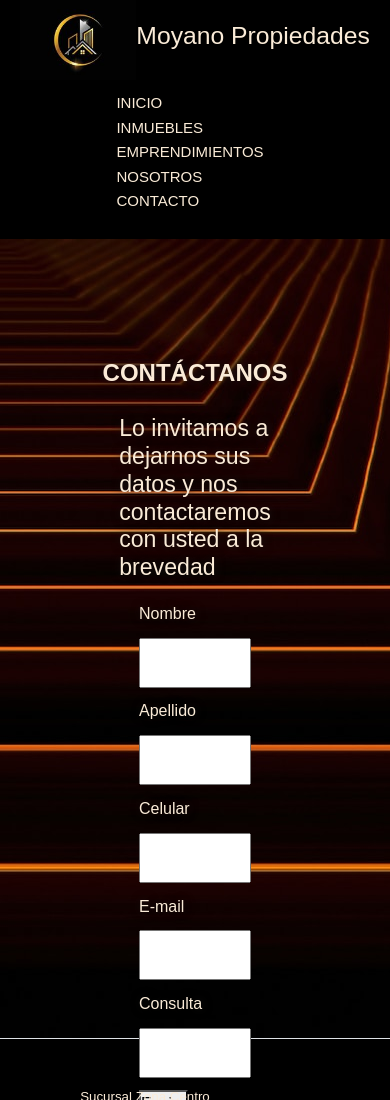
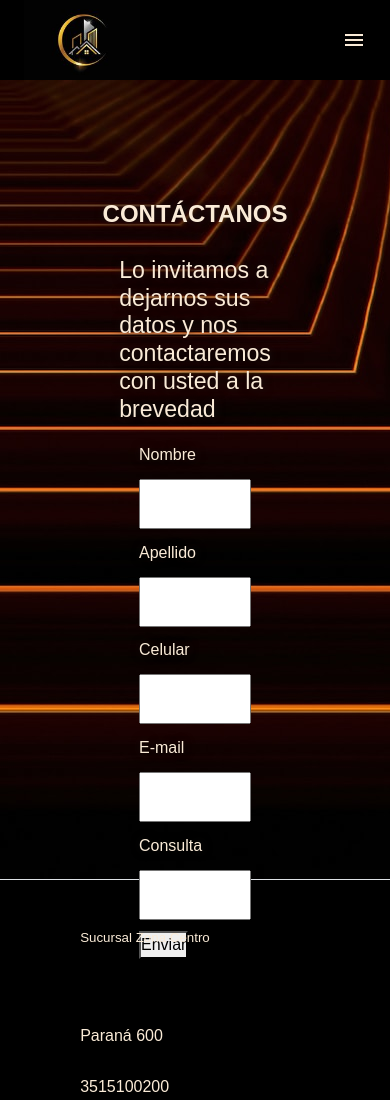
Before and after one commit to manuelmoyano1998/comision-46880, a website: page pages/contactos.html in a window 390 px wide. Shown: the top 1100 px of the page. Drawn offline with nearby package versions, Linux system fonts and the light colour scheme.

Commit message:
creación de menu hamburguesa

```diff
--- a/pages/contactos.html
+++ b/pages/contactos.html
@@ -11,18 +11,23 @@
 
     <link rel="shortcut icon" href="../assets/img/casa-icon.ico" type="image/x-icon">
     <link href="https://cdn.jsdelivr.net/npm/bootstrap@5.3.2/dist/css/bootstrap.min.css" rel="stylesheet" integrity="sha384-T3c6CoIi6uLrA9TneNEoa7RxnatzjcDSCmG1MXxSR1GAsXEV/Dwwykc2MPK8M2HN" crossorigin="anonymous">
+    <link rel="stylesheet" href="https://fonts.googleapis.com/icon?family=Material+Icons"/>
     <link rel="stylesheet" href="../css/style.css">
 
 </head>
 <body>
     <header>
+
+        <nav>
             <div class="imgLogo">
                 <img src="../assets/img/logo.jpg" alt="logo de inmobiliaria">
                 <h2 > Moyano Propiedades</h2>
+
             </div>
-
-        <nav>
-            <ul class="list-unstyled">
+            <input type="checkbox" name="" id="toggle">
+            <label for="toggle"><i class="material-icons">menu</i></label>
+            <div class="menu">
+                <ul>
                     <li> <a href="../index.html"> INICIO </a>  </li>
                     <li> <a href="./inmuebles.html"> INMUEBLES </a>  </li>
                     <li> <a href="./emprendimientos.html"> EMPRENDIMIENTOS </a>  </li>
@@ -31,7 +36,11 @@
 
                 </ul>
 
+            </div>
+
+
         </nav>
+        </section>
 
 
     </header>
--- a/scss/layout/_header.scss
+++ b/scss/layout/_header.scss
@@ -1,29 +1,22 @@
 header{
-    background-color: black;
-    @include flex(row, space-between, none);
-    .imgLogo{
+    width: 100%;
+    nav {
         display: flex;
+        flex-wrap: wrap;
+        justify-content: space-between;
         align-items: center;
-        h2{
-            color: antiquewhite;
-            font-family: Arial, Helvetica, sans-serif;
-        }
-        img{
-            height: 5rem;
-        }
-    }
-    nav {
+        background-color: black;
+        padding: 0rem 1.5rem;
         ul{
             display: flex;
-            padding: 10px;
+            list-style: none;
+            gap: 2rem;
             li{
-                list-style: none;
                 &:hover{
                     transform: scale(1.1);
                 }
                 a{
                     color: antiquewhite;
-                    padding: 20px;
                     font-family: Arial, Helvetica, sans-serif;
                     text-decoration: none;
                     font-size: 15px;
@@ -34,5 +27,23 @@ header{
                 }
             }
         }
+        #toggle, label{
+            display: none;
+        }
+
     }
+
+
+.imgLogo{
+    display: flex;
+    align-items: center;
+    h2{
+        color: antiquewhite;
+        font-family: Arial, Helvetica, sans-serif;
+    }
+    img{
+        height: 5rem;
+    }
+    }
+
 }
--- a/scss/layout/media/_media1024.scss
+++ b/scss/layout/media/_media1024.scss
@@ -1,9 +1,24 @@
 @media (max-width: 1024px){
-    header{
-        display: flex;
-        flex-direction: column;
-        align-items: center;
-        justify-content: center;
+    header nav{
+        .menu{
+            width: 100%;
+            height: 0;
+            overflow: hidden;
+        }
+        ul{
+            flex-direction: column;
+            align-items: center;
+            padding: 0.5rem 0rem;
+        }
+        label{
+            display: flex;
+            color: antiquewhite;
+            cursor: pointer;
+        }
+        #toggle:checked ~ .menu{
+            height: 100%;
+
+        }
     }
 
     .sectionSec div{
--- a/scss/layout/media/_media425.scss
+++ b/scss/layout/media/_media425.scss
@@ -1,4 +1,7 @@
 @media (max-width: 426px){
+    .imgLogo h2{
+        display: none;
+    }
     .grids {
         grid-template-columns: 1fr ;
         grid-template-rows: repeat(12, 12.5rem);
--- a/scss/layout/media/_media768.scss
+++ b/scss/layout/media/_media768.scss
@@ -1,6 +1,28 @@
 @media (max-width: 768px){
-    header nav ul{
-        flex-direction: column;
+    header{
+        nav{
+            flex-direction: row;
+            justify-content: space-between;
+            .menu{
+                width: 100%;
+                height: 0;
+                overflow: hidden;
+            }
+            ul{
+                flex-direction: column;
+                align-items: center;
+                padding: 0.5rem 0rem;
+            }
+            label{
+                display: flex;
+                color: antiquewhite;
+                cursor: pointer;
+            }
+            #toggle:checked ~ .menu{
+                height: 100%;
+
+            }
+        }
     }
     /* Index */
     .sectionPrincipal{
```
Also changed, not shown: index.html (+9 -3 lines), pages/emprendimientos.html (+11 -2 lines), pages/inmuebles.html (+11 -2 lines), pages/nosotros.html (+11 -2 lines), css/style.css, 1 other file. Lines whose indentation alone changed are shown as unchanged.
